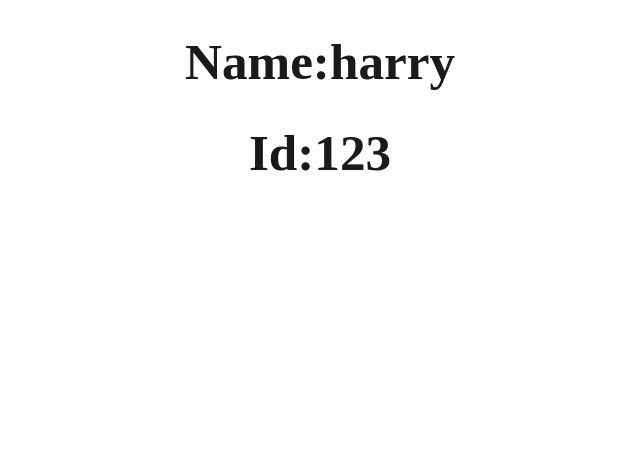
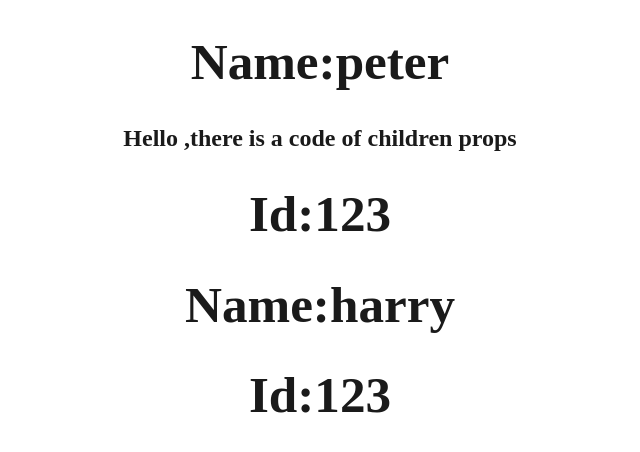
Before and after one commit to This-is-pawan/React-ts-components, a React (Vite) app: page / in a window 1280 px wide. Shown: the top 452 px of the page, without its empty margins (320-960 px from the left). Built offline with nearby package versions, Linux system fonts and the light colour scheme.

Commit message:
update in componentprops 2nd

```diff
--- a/src/App.tsx
+++ b/src/App.tsx
@@ -1,20 +1,26 @@
 import Component from "./components/props/index";
 
-interface person{
-  name:string;
-  id:number;
-}
-const Per :person={
-name:'harry',
-id:123,
-}
+
+// interface person{
+//   name:string;
+//   id:number;
+// }
+// const Per :person={
+// name:'harry',
+// id:123,
+// }
 
 const App = () => {
 
   return (
 
       <main>
-        <Component name={Per.name} id={Per.id} />
+        {/* <Component name={Per.name} id={Per.id} /> */}
+  <Component name='peter' id={123} >
+    <h2>Hello ,there is a code of children props </h2>
+  </Component>
+        <Component name={'harry'} id={123} />
+        {/* <Component name={'harry'} id={123} /> it get an error of ts children so in index.tsx of use optional in type of children? */}
       </main>
 
   );
--- a/src/components/props/index.tsx
+++ b/src/components/props/index.tsx
@@ -1,9 +1,13 @@
 // import React from 'react'
-
-const Components = ({name,id}:{name:string,id:number}) => {
+type ComponentPropa={
+ name:string; id:number;
+ children?:React.ReactNode
+}
+const Components = ({name,id,children}:ComponentPropa) => {
   return (
     <div>
       <h1>Name:{name}</h1>
+      {children}
       <h1>Id:{id}</h1>
     </div>
   )
```
